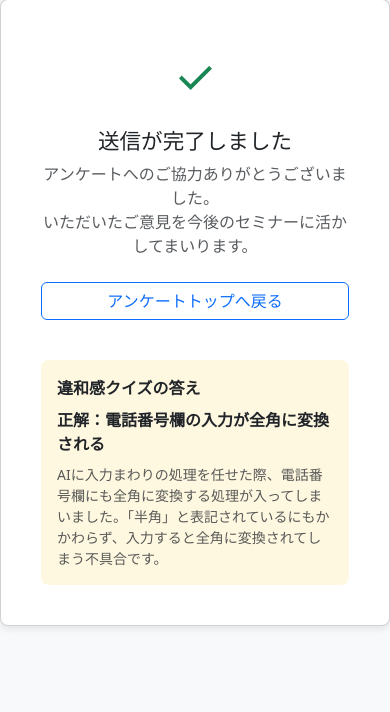
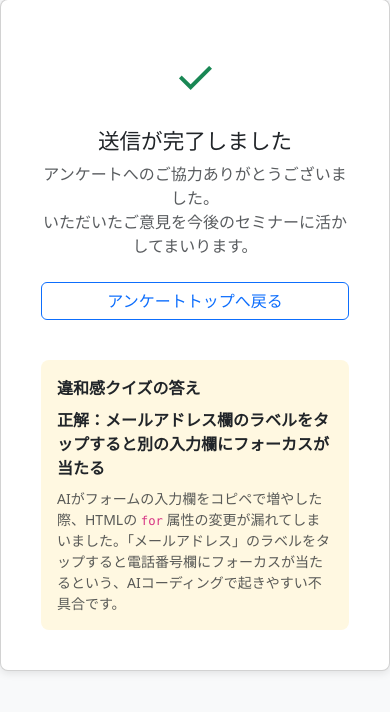
Before and after one commit to Kishi-Satoshi/survey, a Flask app: page /thanks in a window 390 px wide. Shown: the part 81-793 px from the top of the page. Run offline with Flask 3, Linux system fonts and the light colour scheme.

Commit message:
Switch bug to label for/id mismatch on email field
- Remove full-width conversion JS
- Restore phone to type=tel with inputmode=tel
- Email label for="phone" instead of for="email" (the bug)
- Update quiz choice 3, thanks page, and admin console

https://claude.ai/code/session_01TSXfBYrdznwg9HnJBHLdkV

```diff
--- a/templates/admin.html
+++ b/templates/admin.html
@@ -63,7 +63,7 @@
                 {% for col in fieldnames %}
                 <td>
                   {% if col == '不具合クイズ' %}
-                    {% if row[col] == '電話番号欄の入力が全角に変換される' %}
+                    {% if row[col] == 'メールアドレス欄のラベルをタップすると別の入力欄にフォーカスが当たる' %}
                       <span class="badge bg-success">正解</span>
                     {% elif row[col] %}
                       <span class="badge bg-danger">不正解</span>
@@ -114,7 +114,7 @@
                 {% for col in fieldnames %}
                 <td>
                   {% if col == '不具合クイズ' %}
-                    {% if row[col] == '電話番号欄の入力が全角に変換される' %}
+                    {% if row[col] == 'メールアドレス欄のラベルをタップすると別の入力欄にフォーカスが当たる' %}
                       <span class="badge bg-success">正解</span>
                     {% elif row[col] %}
                       <span class="badge bg-danger">不正解</span>
--- a/templates/thanks.html
+++ b/templates/thanks.html
@@ -27,8 +27,8 @@
 
     <div class="text-start mt-3 p-3" style="background: #fff8e1; border-radius: 8px;">
       <div class="fw-semibold mb-2">違和感クイズの答え</div>
-      <p class="mb-2"><strong>正解：電話番号欄の入力が全角に変換される</strong></p>
-      <p class="text-muted small mb-0">AIに入力まわりの処理を任せた際、電話番号欄にも全角に変換する処理が入ってしまいました。「半角」と表記されているにもかかわらず、入力すると全角に変換されてしまう不具合です。</p>
+      <p class="mb-2"><strong>正解：メールアドレス欄のラベルをタップすると別の入力欄にフォーカスが当たる</strong></p>
+      <p class="text-muted small mb-0">AIがフォームの入力欄をコピペで増やした際、HTMLの <code>for</code> 属性の変更が漏れてしまいました。「メールアドレス」のラベルをタップすると電話番号欄にフォーカスが当たるという、AIコーディングで起きやすい不具合です。</p>
     </div>
   </div>
 </body>
```
Also changed, not shown: templates/form.html (+5 -12 lines).
